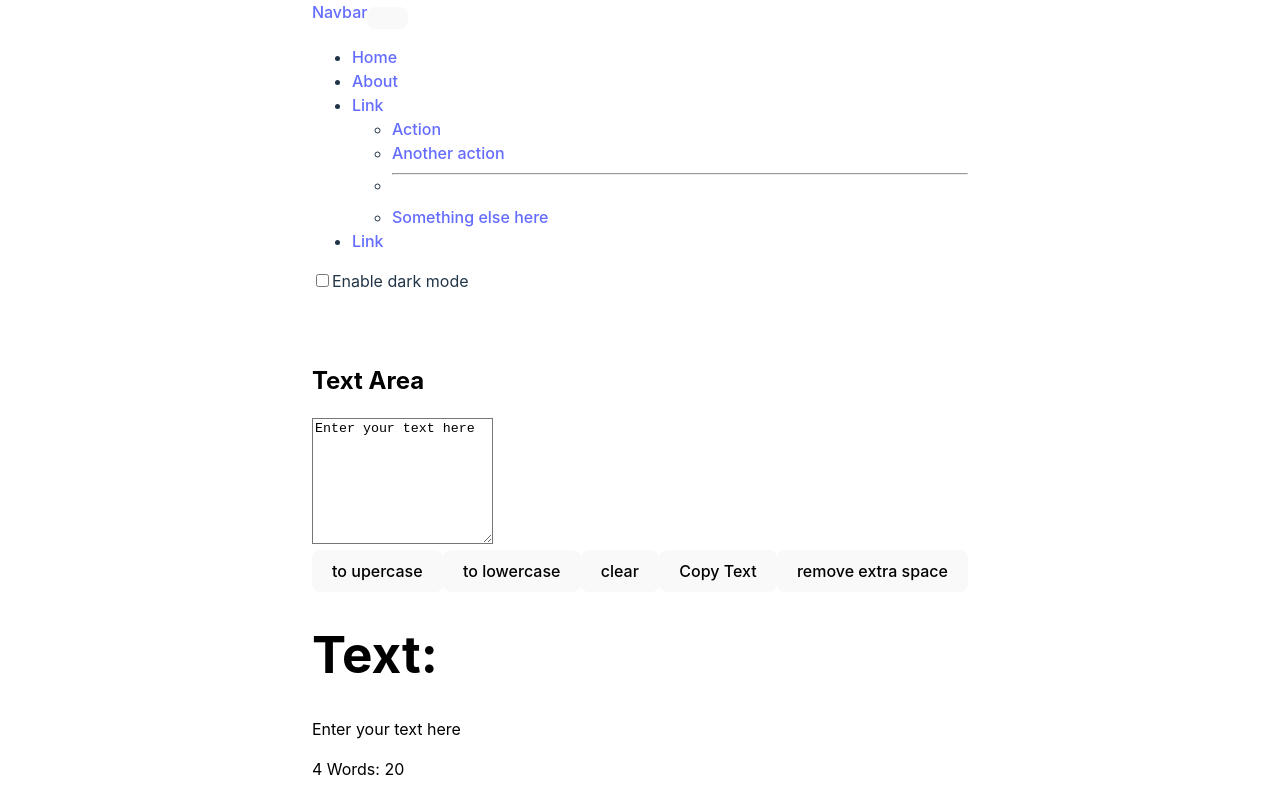
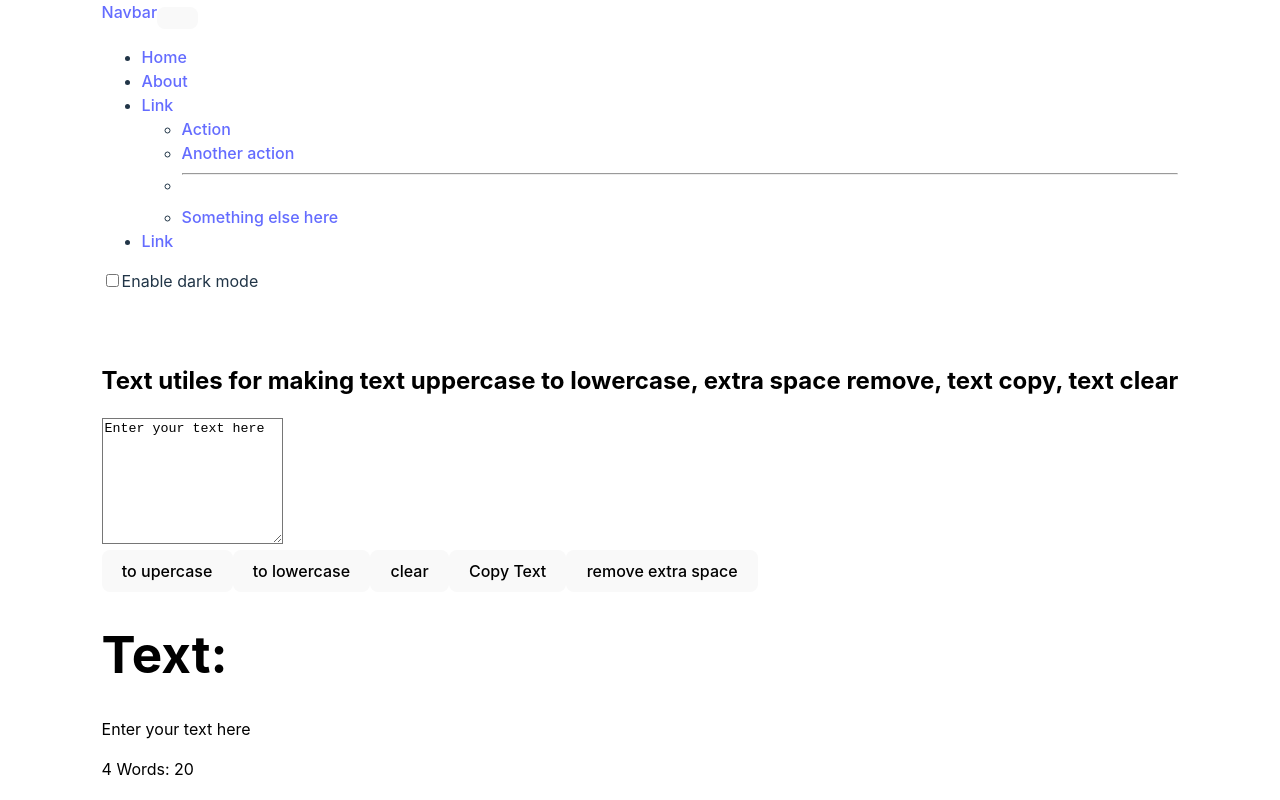
Before and after one commit to shorabJSD/reactapp, a React (Vite) app: page / in a window 1280 px wide. Built offline with nearby package versions, Linux system fonts and the light colour scheme.

Commit message:
git is commited

```diff
--- a/src/App.jsx
+++ b/src/App.jsx
@@ -41,7 +41,7 @@ const toggleMode = ()=>{
       <Navbar navTitle="Navbar" about="About" mode={mode} toggleMode={toggleMode}/>
       <Alert showAlert={showAlert} alert={alert}/>
       <div className="container">
-        <TextForm mode={mode} showAlert={showAlert}/>
+        <TextForm mode={mode} showAlert={showAlert} textFormTitle="Text utiles for making text uppercase to lowercase, extra space remove, text copy, text clear"/>
       </div>
     </>
   )
--- a/src/components/TextForm.jsx
+++ b/src/components/TextForm.jsx
@@ -38,18 +38,18 @@ export default function TextForm(props){
     <>
     <div className="container" style={{color:props.mode==='dark'?'white':'black'}}>
       <div className="my-4">
-        <h2 style={{color:props.mode==='dark'?'white':'black'}}>Text Area</h2>
+        <h2 className='mb-5' style={{color:props.mode==='dark'?'white':'black'}}>{props.textFormTitle}</h2>
         <textarea className="form-control" onChange={handleChangeText} style={{color:props.mode==='dark'?'white':'black', backgroundColor:props.mode==="dark"?'#1e1e1e':"white"}}  value={text} id="myTextArea" rows="8"></textarea>
       </div>
       <div className="container my-3">
-          <button onClick={handleToUppercase} onChange={handleChangeText}  className="btn btn-primary mx-2">to upercase</button>
-          <button onClick={handleToLowercase} onChange={handleChangeText}  className="btn btn-secondary">to lowercase</button>
-          <button onClick={handleToClear} onChange={handleChangeText}  className="btn btn-danger mx-2">clear</button>
-          <button onClick={handleTextCopy} onChange={handleChangeText}  className="btn btn-success mx-2">Copy Text</button>
-          <button onClick={handleTextSapce} onChange={handleChangeText}  className="btn btn-info mx-2">remove extra space</button>
+          <button disabled={text.length===0} onClick={handleToUppercase} onChange={handleChangeText}  className="btn btn-primary mx-2">to upercase</button>
+          <button disabled={text.length===0} onClick={handleToLowercase} onChange={handleChangeText}  className="btn btn-secondary">to lowercase</button>
+          <button disabled={text.length===0} onClick={handleToClear} onChange={handleChangeText}  className="btn btn-danger mx-2">clear</button>
+          <button disabled={text.length===0} onClick={handleTextCopy} onChange={handleChangeText}  className="btn btn-success mx-2">Copy Text</button>
+          <button disabled={text.length===0} onClick={handleTextSapce} onChange={handleChangeText}  className="btn btn-info mx-2">remove extra space</button>
       </div>
       <h1>Text:</h1>
-      <p>{text.length>0?text:"Enter your text in the box about preview here it"}</p>
+      <p>{text.length>0?text:"Nothing to preview"}</p>
       <p className='text'> {text.split(" ").filter((ele)=>{return ele.length!=0}).length} Words: {text.length}</p>
     </div>
     </>
```
